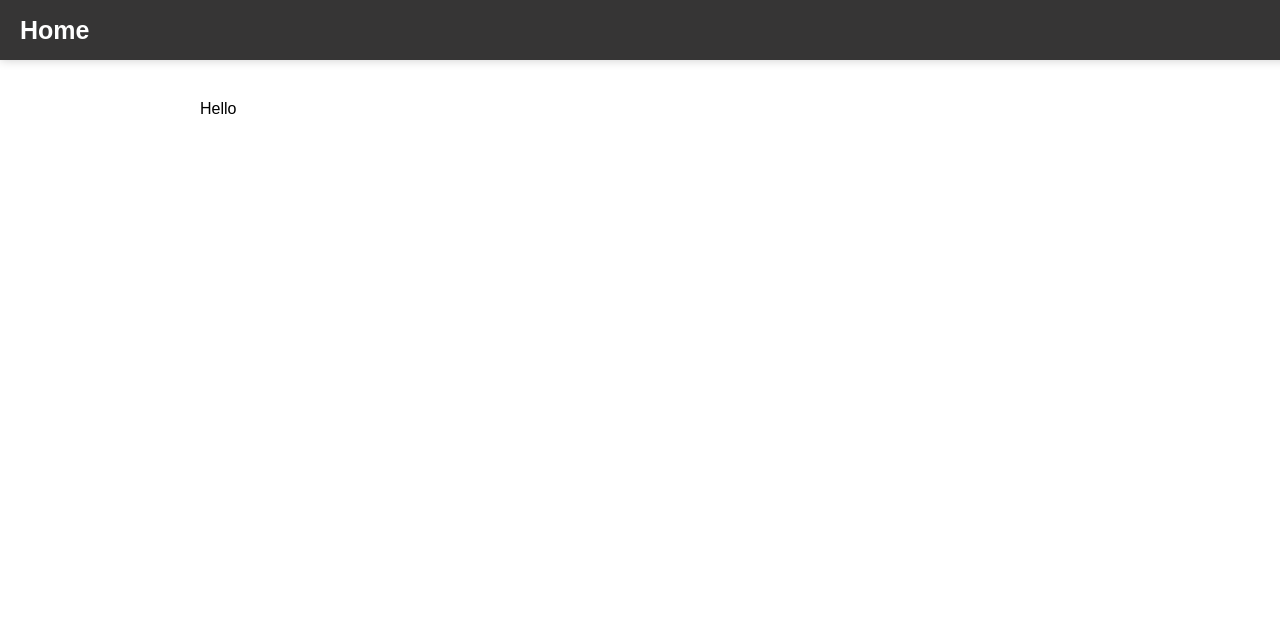
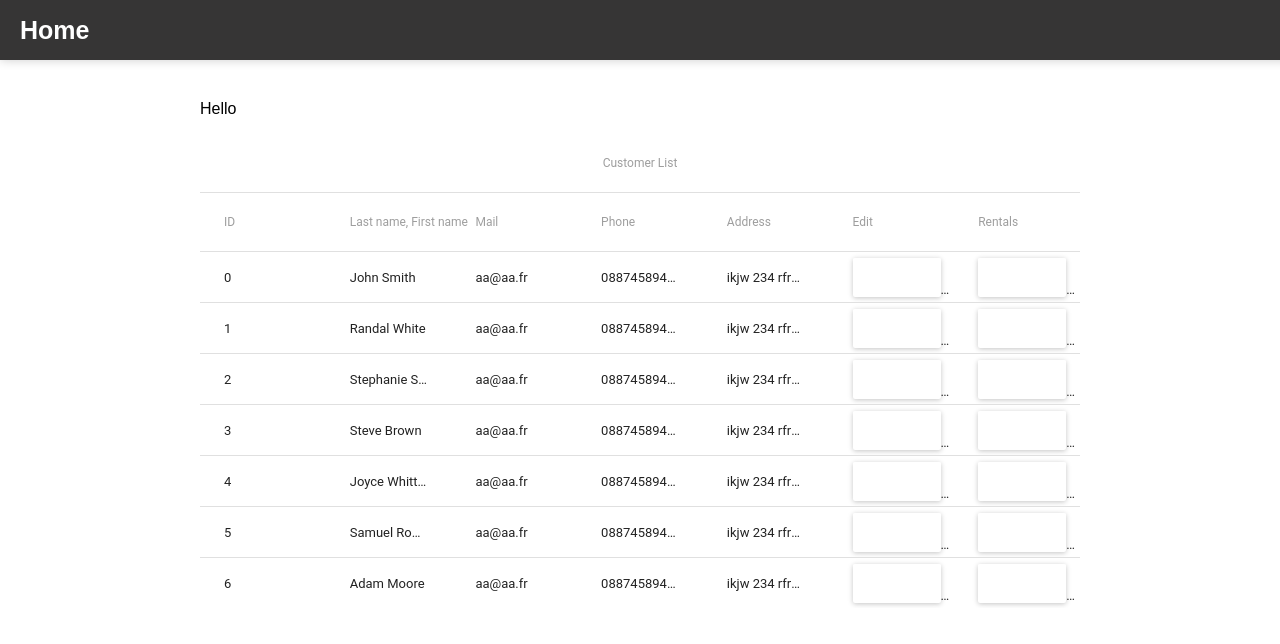
Before and after one commit to TwixTeam/TP3-react, a React (Create React App) app: page / in a window 1280 px wide. Shown: the top 644 px of the page. Built offline with nearby package versions, Linux system fonts and the light colour scheme; sample sign-in values are in the browser's storage.

Commit message:
Create customer List

```diff
--- /dev/null
+++ b/src/components/CustomList/CustomerList/index.js
@@ -0,0 +1,106 @@
+import React from 'react';
+
+import RaisedButton from "material-ui/RaisedButton";
+import {
+  Table,
+  TableBody,
+  TableFooter,
+  TableHeader,
+  TableHeaderColumn,
+  TableRow,
+  TableRowColumn,
+} from 'material-ui/Table';
+
+const tableData = [
+  {
+    name: 'John Smith',
+    mail: "aa@aa.fr",
+    phone: "08874589459",
+    address: "ikjw 234 rfrgg"
+  },
+  {
+    name: 'Randal White',
+    mail: "aa@aa.fr",
+    phone: "08874589459",
+    address: "ikjw 234 rfrgg"
+  },
+  {
+    name: 'Stephanie Sanders',
+    mail: "aa@aa.fr",
+    phone: "08874589459",
+    address: "ikjw 234 rfrgg"
+  },
+  {
+    name: 'Steve Brown',
+    mail: "aa@aa.fr",
+    phone: "08874589459",
+    address: "ikjw 234 rfrgg"
+  },
+  {
+    name: 'Joyce Whitten',
+    mail: "aa@aa.fr",
+    phone: "08874589459",
+    address: "ikjw 234 rfrgg"
+  },
+  {
+    name: 'Samuel Roberts',
+    mail: "aa@aa.fr",
+    phone: "08874589459",
+    address: "ikjw 234 rfrgg"
+  },
+  {
+    name: 'Adam Moore',
+    mail: "aa@aa.fr",
+    phone: "08874589459",
+    address: "ikjw 234 rfrgg"
+  },
+];
+
+const CustomerList = (props) => (
+  <div>
+    <Table
+      height={"600"}
+      fixedHeader={true}
+      selectable={false}
+    >
+      <TableHeader
+        displaySelectAll={false}
+        adjustForCheckbox={false}
+      >
+        <TableRow>
+          <TableHeaderColumn colSpan="7" style={{textAlign: 'center'}}>
+            Customer List
+          </TableHeaderColumn>
+        </TableRow>
+        <TableRow>
+          <TableHeaderColumn>ID</TableHeaderColumn>
+          <TableHeaderColumn>Last name, First name</TableHeaderColumn>
+          <TableHeaderColumn>Mail</TableHeaderColumn>
+          <TableHeaderColumn>Phone</TableHeaderColumn>
+          <TableHeaderColumn>Address</TableHeaderColumn>
+          <TableHeaderColumn>Edit</TableHeaderColumn>
+          <TableHeaderColumn>Rentals</TableHeaderColumn>
+        </TableRow>
+      </TableHeader>
+      <TableBody
+        showRowHover={true}
+        displayRowCheckbox={false}
+      >
+        {tableData.map( (row, index) => (
+          <TableRow key={index}>
+            <TableRowColumn>{index}</TableRowColumn>
+            <TableRowColumn>{row.name}</TableRowColumn>
+            <TableRowColumn>{row.mail}</TableRowColumn>
+            <TableRowColumn>{row.phone}</TableRowColumn>
+            <TableRowColumn>{row.address}</TableRowColumn>
+            <TableRowColumn><RaisedButton /></TableRowColumn>
+            <TableRowColumn><RaisedButton /></TableRowColumn>
+          </TableRow>
+        ))}
+      </TableBody>
+    </Table>
+
+  </div>
+);
+
+export default CustomerList;
--- a/src/pages/Home/index.js
+++ b/src/pages/Home/index.js
@@ -1,8 +1,11 @@
 import React from 'react'
+
+import CustomerList from "../../components/CustomList/CustomerList";
 
 const Home = () => (
   <div>
     <p>Hello</p>
+    <CustomerList />
   </div>
 );
 
```
